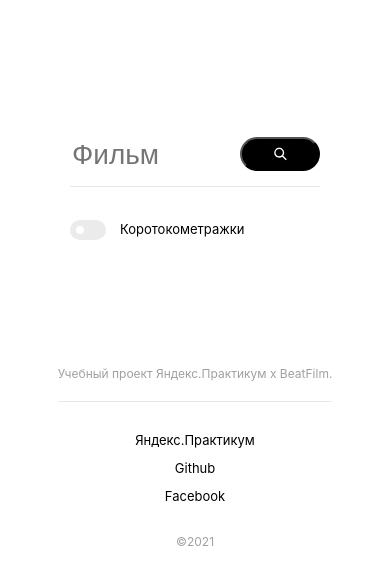
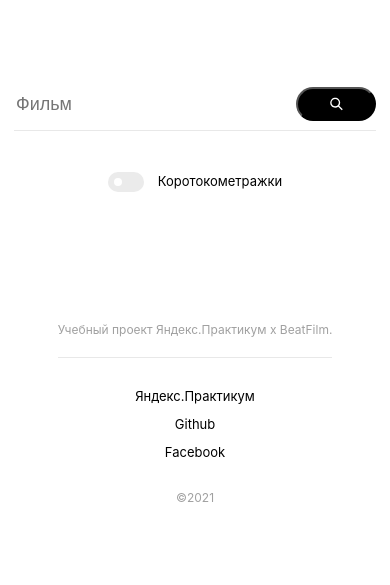
Before and after one commit to Shigatsi/movies-explorer-frontend, a React app: page /movies in a window 390 px wide. Shown: the part 69-654 px from the top of the page. Built offline with nearby package versions, Linux system fonts and the light colour scheme; a web font is replaced by a local one.

Commit message:
feat: search form responsive added

```diff
--- a/src/componets/SearchForm/SearchForm.css
+++ b/src/componets/SearchForm/SearchForm.css
@@ -13,7 +13,7 @@
   line-height: 34px;
   color: #A0A0A0;
   width: calc(100vw - 270px);
-  margin:70px 0 13px;
+  margin:0 0 13px;
   border:none;
 }
 
@@ -31,5 +31,31 @@
   align-items: center;
   justify-content: center;
   justify-self: end;
-  margin:70px 0 13px;
+  margin:0 0 13px;
 }
+
+@media screen and (max-width: 768px) {
+  .search-form{
+    padding: 80px 30px 61px;
+  }
+
+  .search-form__input {
+    width: calc(100vw - 150px);
+  }
+}
+
+@media screen and (max-width: 425px) {
+  .search-form{
+    padding: 90px 14px 51px;
+  }
+  .search-form__input {
+    font-size: 18px;
+    line-height: 22px;
+    width: calc(100vw - 113px);
+    margin:0 0 9px;
+  }
+
+  .search-form__btn {
+    margin-bottom: 9px;
+  }
+}
--- a/src/componets/Switcher/Switcher.css
+++ b/src/componets/Switcher/Switcher.css
@@ -57,3 +57,17 @@
   line-height: 18px;
   margin:0;
 }
+
+@media screen and (max-width: 768px) {
+  .switch {
+    justify-content: flex-end;
+    padding-top:30px;
+  }
+}
+
+@media screen and (max-width: 425px) {
+  .switch {
+    justify-content: center;
+    padding-top:41px;
+  }
+}
```
